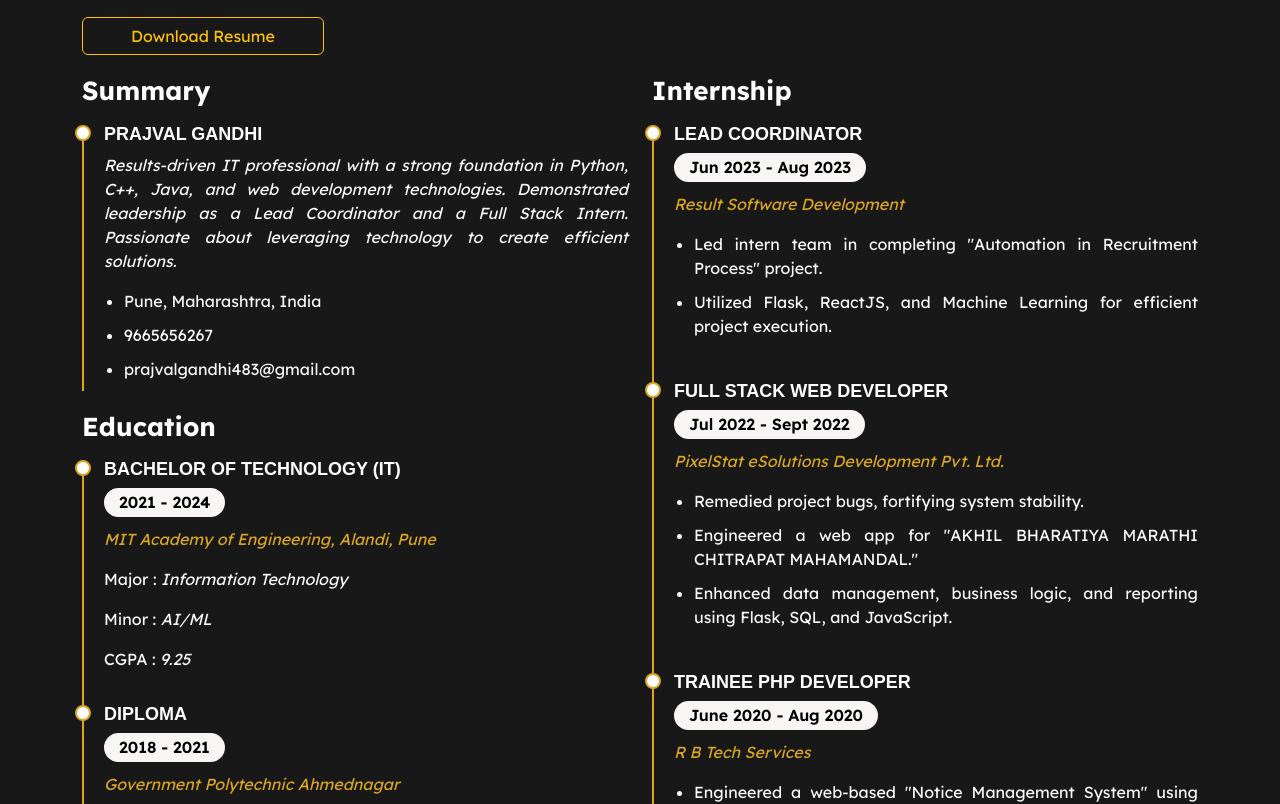
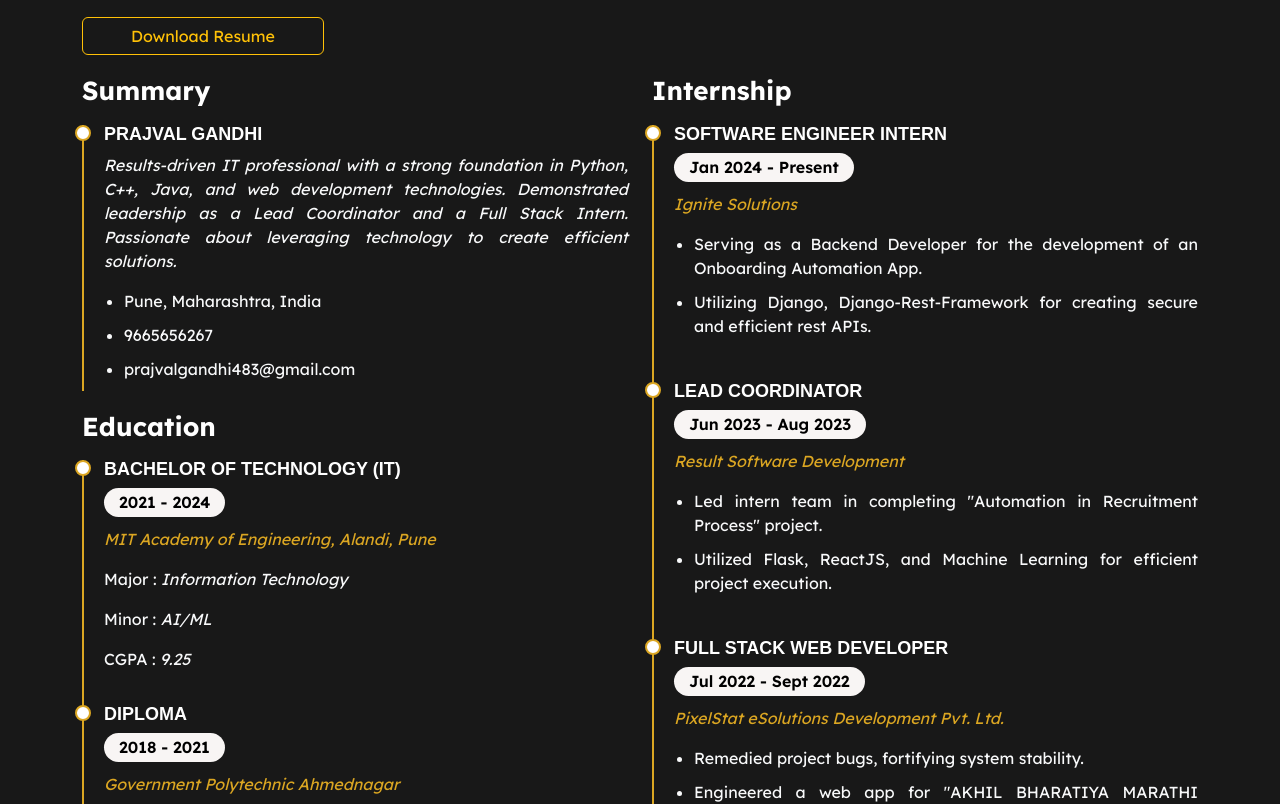
Before and after one commit to paju3125/Portfolio, a React (Create React App) app: page / in a window 1280 px wide. Shown: the part 2900-3704 px from the top of the page. Built offline with nearby package versions, Linux system fonts and the light colour scheme; some icons are missing.

Commit message:
updated resume section in homepage

```diff
--- a/src/components/resume/Resume.js
+++ b/src/components/resume/Resume.jsx
@@ -61,6 +61,18 @@ export default function Resume() {
           <div className="col-lg-6 aos-init aos-animate" data-aos="fade-up" data-aos-delay="100">
             <h3 className="resume-title">Internship</h3>
             <div className="resume-item">
+              <h4>Software Engineer Intern</h4>
+              <h5>Jan 2024 - Present
+              </h5>
+              <p className="highlight"><em>Ignite Solutions </em></p>
+              <ul>
+                <li>Serving as a Backend Developer for the development of an Onboarding Automation App.
+                </li>
+                <li>Utilizing Django, Django-Rest-Framework for creating secure and efficient rest APIs.
+                </li>
+              </ul>
+            </div>
+            <div className="resume-item">
               <h4>Lead Coordinator</h4>
               <h5>Jun 2023 - Aug 2023
               </h5>
@@ -93,9 +105,8 @@ export default function Resume() {
                 </li>
               </ul>
             </div>
-            <h3 className="resume-title">Key Skills</h3>
+            {/* <h3 className="resume-title">Key Skills</h3>
             <div className="resume-item pb-0">
-              {/* <h4>Prajval Gandhi</h4> */}
 
             <ul>
               <li>Well Known Languages: C++, Python, JavaScript, Java, PHP</li>
@@ -103,11 +114,11 @@ export default function Resume() {
               <li>Frontend Development skills: HTML | CSS | JS | Bootstrap | ReactJS</li>
               <li>Familiar with Flask, Django frameworks</li>
             </ul>
-            </div>
+          </div> */}
           </div>
         </div>
 
       </div>
-    </section>
+    </section >
   )
 }
```
Lines whose indentation alone changed are shown as unchanged.
